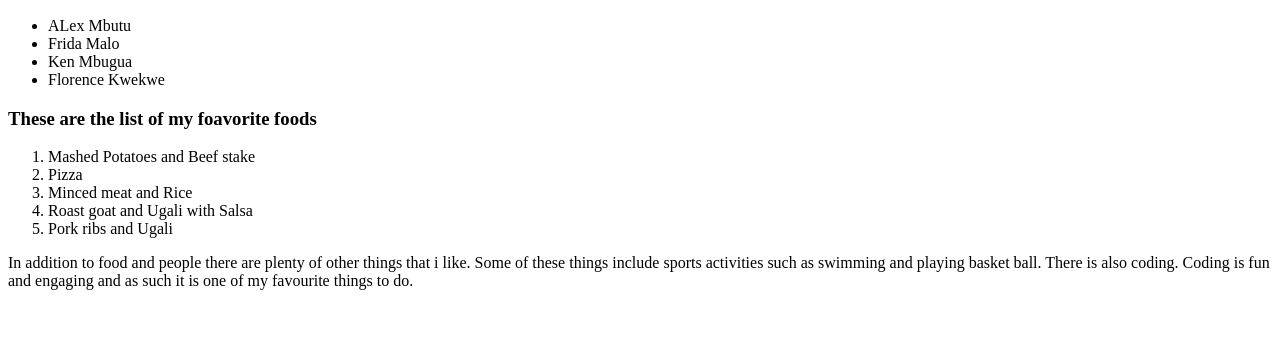
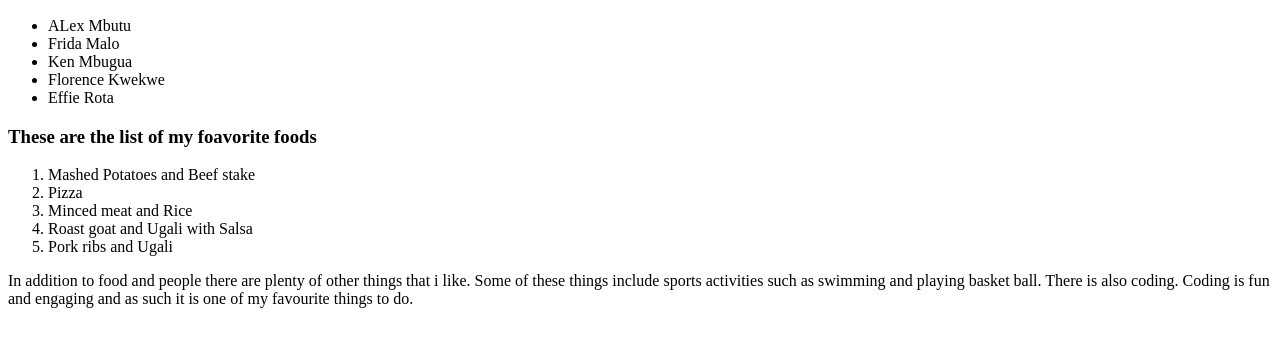
Before and after one commit to reubie/My-first-website, a plain HTML site: page my-favorite-things.html in a window 1280 px wide. Shown: the part 110-456 px from the top of the page. Drawn offline with Linux system fonts and the light colour scheme.

Commit message:
add a friend in the friend list

```diff
--- a/my-favorite-things.html
+++ b/my-favorite-things.html
@@ -12,6 +12,7 @@
                 <li>Frida Malo</li>
                 <li>Ken Mbugua</li>
                 <li>Florence Kwekwe</li>
+                <li>Effie Rota</li>
             </ul>
 
             <h3>These are the list of my foavorite foods</h3>
@@ -24,6 +25,7 @@
                 <li>Pork ribs and Ugali</li>
             </ol>
 
-            <p> In addition to food and people there are plenty of other things that i like. Some of these things include sports activities such as swimming and playing basket ball. There is also coding. Coding is fun and engaging and as such it is one of my favourite things to do.</p>
+            <p> In addition to food and people there are plenty of other things that i like. Some of these things include sports activities such as swimming and playing basket ball. There is also coding. Coding is fun and engaging and as such it is one of my favourite things to do.
+            </p>
         </body>
 </html>
```
